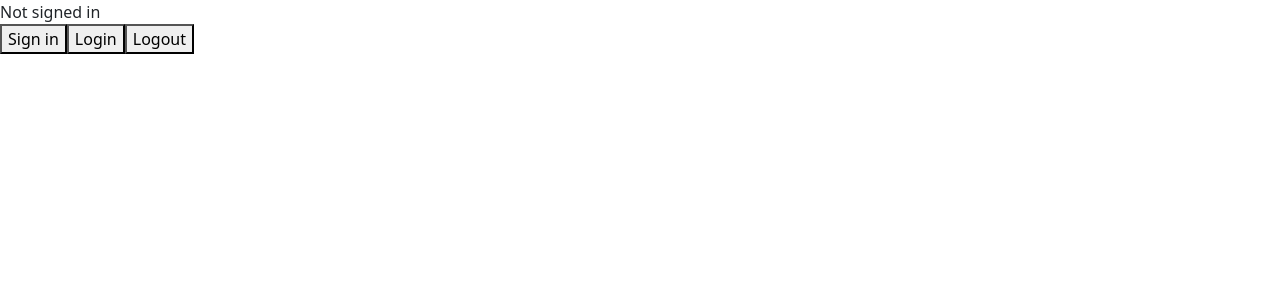
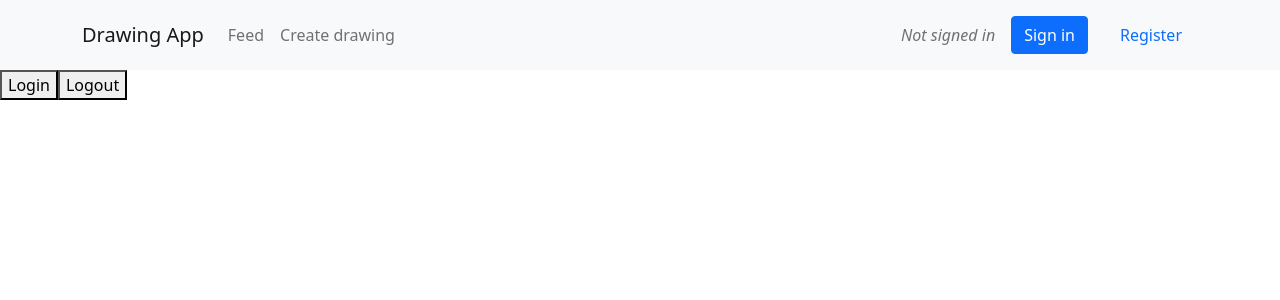
Before and after one commit to ChrisWoodlief/reactDrawingApp, a Next.js app: page /Login in a window 1280 px wide. Shown: the top 300 px of the page. Built offline with nearby package versions, Linux system fonts and the light colour scheme; no server answers.

Commit message:
Shared app navbar, update with more links, dynamic text and bootstrap

```diff
--- a/helpers/frontEndHelpers.js
+++ b/helpers/frontEndHelpers.js
@@ -1,6 +1,6 @@
 import Immutable from 'Immutable';
 
-export const DRAW_AREA_ERASER_STRING = 'ERASER';
+export const DRAW_AREA_ERASER_STRING = 'Eraser';
 
 export function msToTime(s) {
   // Pad to 2 or 3 digits, default is 2
--- a/pages/DrawingFeed.js
+++ b/pages/DrawingFeed.js
@@ -1,6 +1,6 @@
 import React, { useEffect, useState } from "react";
 import { getSession, useSession} from "next-auth/react"
-import {AuthButton} from './Login.js'
+import {DrawingAppNavbar} from './Login.js'
 import ListGroup from 'react-bootstrap/ListGroup';
 import Button from 'react-bootstrap/Button'
 import {msToTime, translateServerStrokesToFrontEnd} from '../helpers/frontEndHelpers'
@@ -50,8 +50,7 @@ export default function DrawingFeed(props) {
 
   return (
     <>
-      <AuthButton/>
-      <div>Drawing Feed</div>
+      <DrawingAppNavbar/>
       <ListGroup>
         {drawingFeedItems}
       </ListGroup>
--- a/pages/Login.js
+++ b/pages/Login.js
@@ -1,6 +1,11 @@
 import React from 'react'
-import { useState } from 'react';
+import { useState, useEffect } from 'react';
 import { signIn, signOut, getCsrfToken, useSession, getSession } from 'next-auth/react';
+import Navbar from 'react-bootstrap/Navbar';
+import Nav from 'react-bootstrap/Nav';
+import Container from 'react-bootstrap/Container';
+import Button from 'react-bootstrap/Button';
+
 
 async function loginClicked(){
   try{
@@ -30,18 +35,49 @@ async function logoutClicked(){
   }
 }
 
-export function AuthButton() {
+export function DrawingAppNavbar() {
   const { data: session } = useSession();
-  if(session) {
-    return <>
-      Signed in as {session.user.email} <br/>
-      <button onClick={() => signOut()}>Sign out</button>
-    </>
+  let [navbarTitleText, setNavbarTitleText] = useState('');
+  useEffect(() => {
+    if(window.location.pathname == '/DrawingFeed'){
+      setNavbarTitleText('Drawing Feed 🎨');
+    }else if(window.location.pathname == '/Create'){
+      setNavbarTitleText('Create 🖌');
+    }else{
+      setNavbarTitleText('Drawing App');
+    }
+  }, []);
+
+  let userAuthSection = (<>
+    <Navbar.Text className='italic'>Not signed in</Navbar.Text>
+    <Nav.Link><Button onClick={() => signIn()}>Sign in</Button></Nav.Link>
+    <Nav.Link href="/Register">Register</Nav.Link>
+  </>);
+
+  if(session){
+    userAuthSection = (<>
+      <Navbar.Text className='italic'>Signed in as {session.user.email}</Navbar.Text>
+      <Nav.Link><button onClick={() => signOut()}>Sign out</button></Nav.Link>
+    </>);
   }
-  return <>
-    Not signed in <br/>
-    <button onClick={() => signIn()}>Sign in</button>
-  </>
+
+  return (
+    <Navbar bg="light" expand="lg">
+      <Container>
+        <Navbar.Brand>{navbarTitleText}</Navbar.Brand>
+        <Navbar.Toggle aria-controls="basic-navbar-nav" />
+        <Navbar.Collapse id="basic-navbar-nav">
+          <Nav className="me-auto">
+            <Nav.Link href="/DrawingFeed">Feed</Nav.Link>
+            <Nav.Link href="/Create">Create drawing</Nav.Link>
+          </Nav>
+        </Navbar.Collapse>
+        <Navbar.Collapse className="justify-content-end">
+          {userAuthSection}
+        </Navbar.Collapse>
+      </Container>
+    </Navbar>
+  )
 }
 
 
@@ -52,7 +88,7 @@ export default class Login extends React.Component {
   render() {
     return (
       <>
-        <AuthButton/>
+        <DrawingAppNavbar/>
         <button onClick={loginClicked}>
           Login
         </button>
--- a/styles/globals.css
+++ b/styles/globals.css
@@ -50,3 +50,7 @@ a {
   outline: none;
   box-shadow: none;
 }
+
+.italic {
+  font-style: italic;
+}
```
Also changed, not shown: pages/Create.js (+4 -3 lines).
